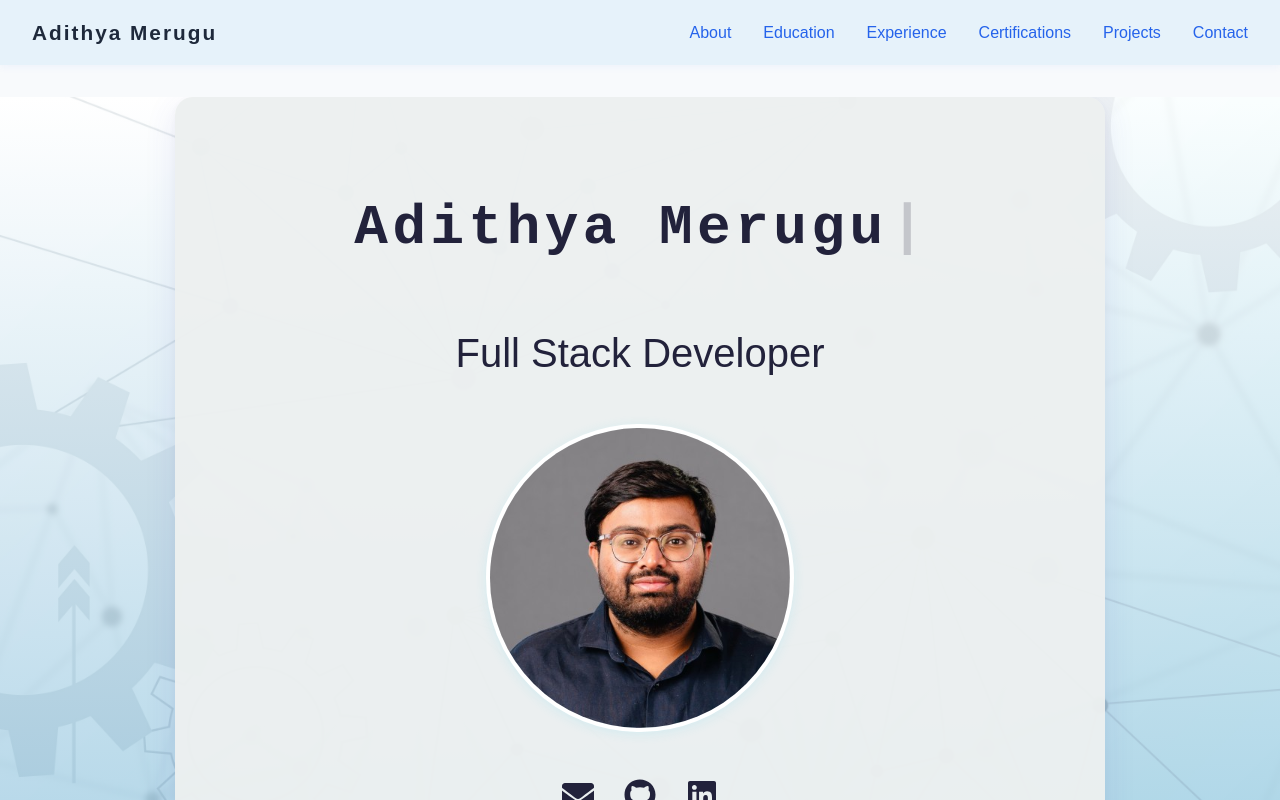
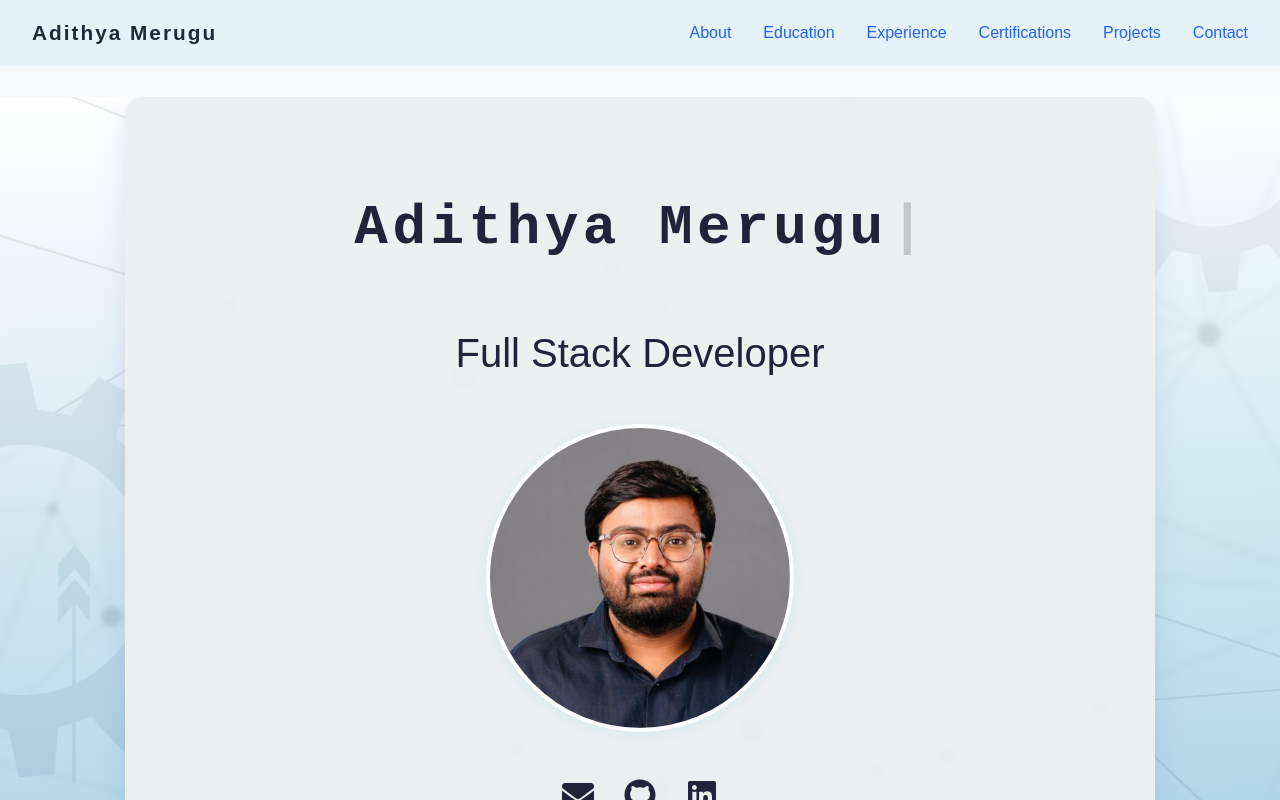
Before and after one commit to Adithya1105/Portfolio, a React (Create React App) app: page / in a window 1280 px wide. Shown: the top 800 px of the page. Built offline with nearby package versions, Linux system fonts and the light colour scheme.

Commit message:
introductionpage

```diff
--- a/src/components/Introduction.module.css
+++ b/src/components/Introduction.module.css
@@ -15,8 +15,8 @@
   background: rgba(237, 240, 240, 0.96);
   border-radius: 18px;
   padding: 2.5rem 2.5rem 2.5rem;
-  max-width: 850px;
-  width: 85vw;
+  max-width: 950px;
+  width: 95vw;
   text-align: center;
   box-shadow:
     0 8px 32px rgba(64,64,191,0.10),
```
